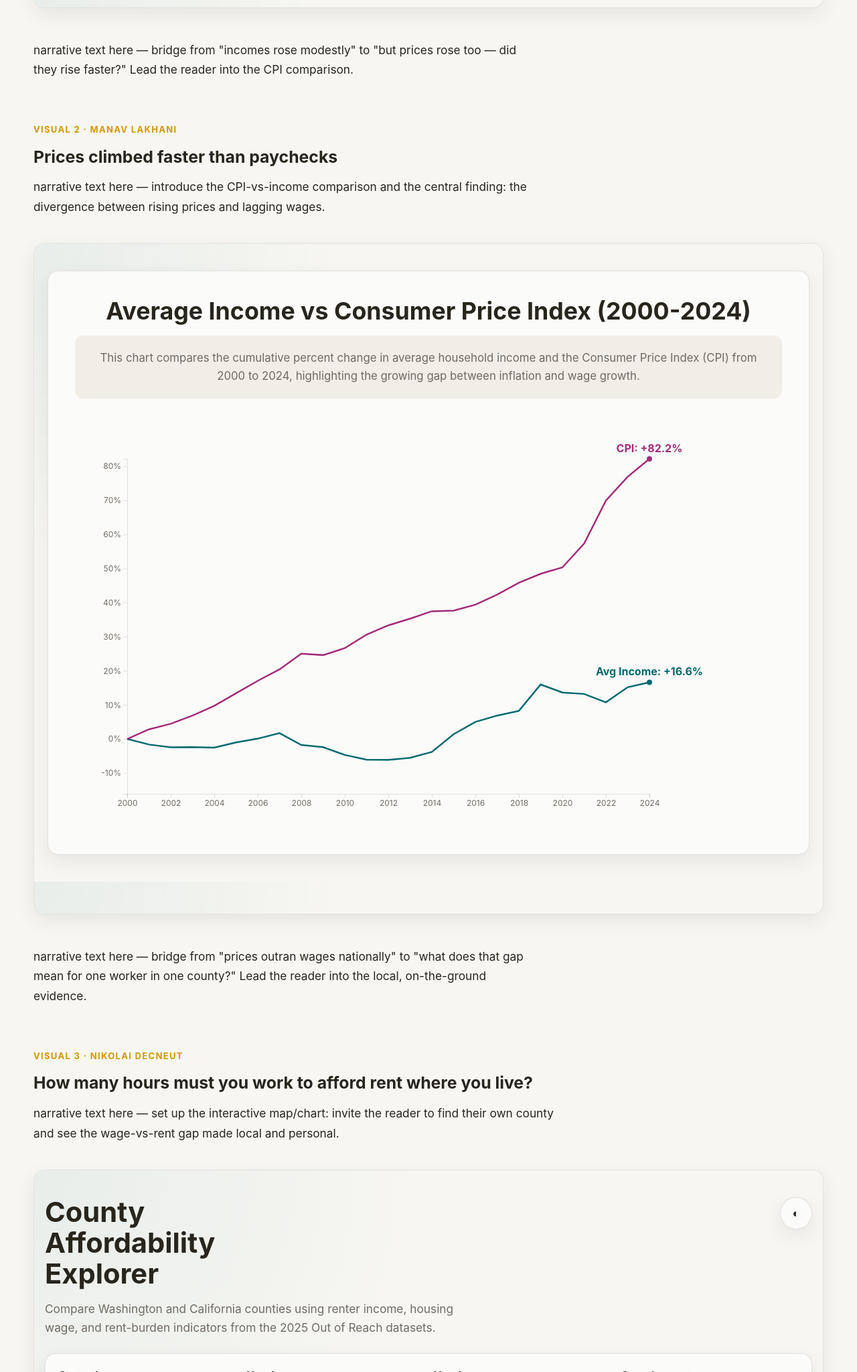
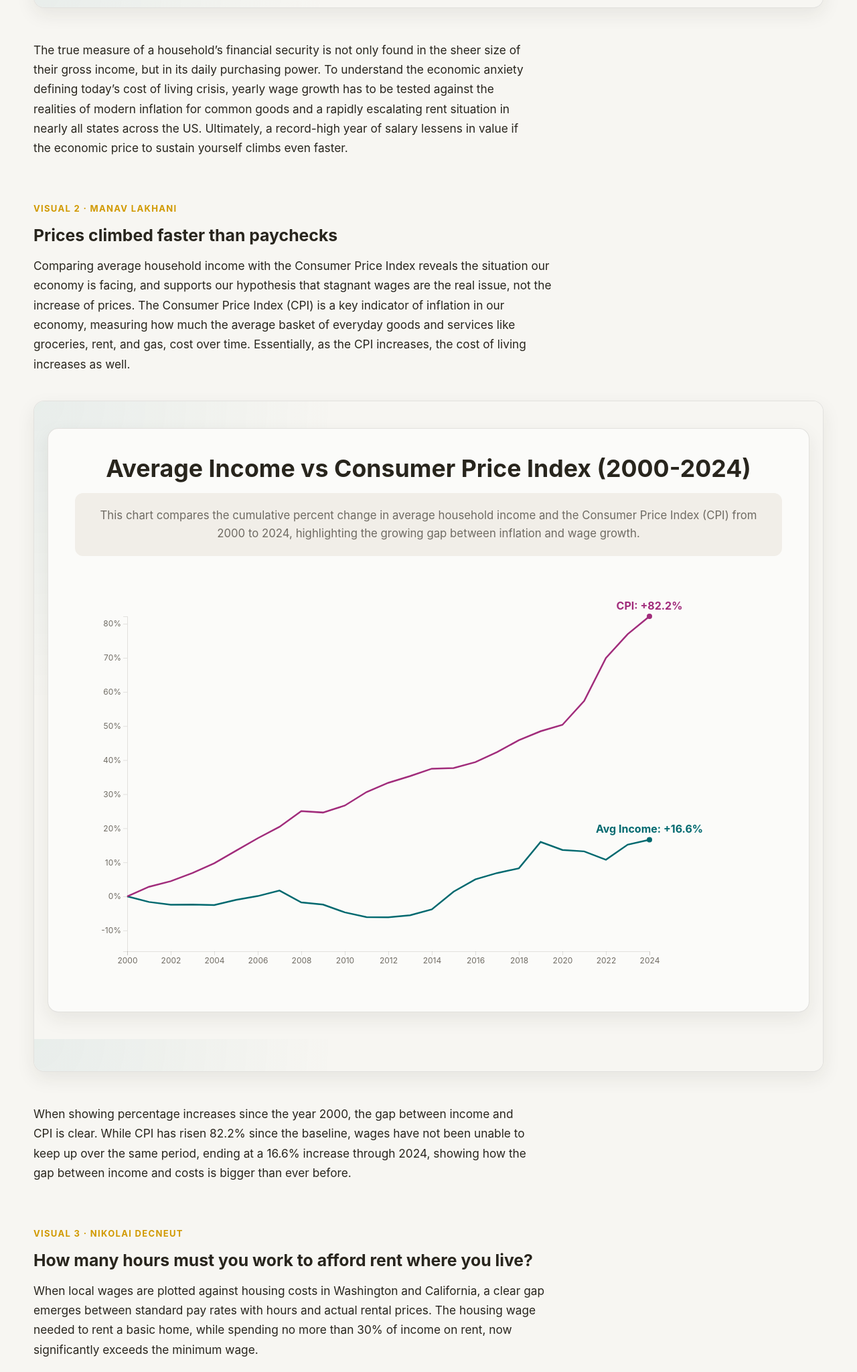
Before and after one commit to NikolaiDecneut/Public-Data-Project-2, a plain HTML site: page docs/index.html in a window 1280 px wide. Shown: the part 2348-4396 px from the top of the page at 67% size. Drawn offline with nearby package versions, Linux system fonts and the light colour scheme; a web font is replaced by a local one.

Commit message:
Revise narratives on income, inflation, and affordability
Updated narrative sections to provide detailed insights on financial security, inflation, and affordability issues faced by households. Enhanced clarity on the relationship between income growth and living costs.

```diff
--- a/docs/index.html
+++ b/docs/index.html
@@ -89,8 +89,11 @@
     <section class="prose" aria-label="Transition">
       <p>
         <!-- NARRATIVE bridging income → CPI -->
-        narrative text here — bridge from "incomes rose modestly" to "but prices rose
-        too — did they rise faster?" Lead the reader into the CPI comparison.
+       The true measure of a household’s financial security is not only found in the sheer size of their gross income,
+        but in its daily purchasing power. To understand the economic anxiety defining today’s cost of living crisis,
+        yearly wage growth has to be tested against the realities of modern inflation for common goods and a rapidly
+        escalating rent situation in nearly all states across the US. Ultimately, a record-high year of salary
+        lessens in value if the economic price to sustain yourself climbs even faster.
       </p>
     </section>
 
@@ -101,8 +104,11 @@
         <h2 class="section-heading">Prices climbed faster than paychecks</h2>
         <p>
           <!-- NARRATIVE before Manav's visual -->
-          narrative text here — introduce the CPI-vs-income comparison and the central
-          finding: the divergence between rising prices and lagging wages.
+          Comparing average household income with the Consumer Price Index reveals the situation our economy is facing,
+          and supports our hypothesis that stagnant wages are the real issue, not the increase of prices. The Consumer
+          Price Index (CPI) is a key indicator of inflation in our economy, measuring how much the average basket of
+          everyday goods and services like groceries, rent, and gas, cost over time. Essentially, as the CPI
+          increases, the cost of living increases as well.
         </p>
       </div>
 
@@ -121,9 +127,9 @@
     <section class="prose" aria-label="Transition">
       <p>
         <!-- NARRATIVE bridging CPI → affordability -->
-        narrative text here — bridge from "prices outran wages nationally" to "what does
-        that gap mean for one worker in one county?" Lead the reader into the local,
-        on-the-ground evidence.
+        When showing percentage increases since the year 2000, the gap between income and CPI is clear. While CPI
+        has risen 82.2% since the baseline, wages have not been unable to keep up over the same period, ending
+        at a 16.6% increase through 2024, showing how the gap between income and costs is bigger than ever before.
       </p>
     </section>
 
@@ -134,8 +140,9 @@
         <h2 class="section-heading">How many hours must you work to afford rent where you live?</h2>
         <p>
           <!-- NARRATIVE before the affordability visual -->
-          narrative text here — set up the interactive map/chart: invite the reader to
-          find their own county and see the wage-vs-rent gap made local and personal.
+          When local wages are plotted against housing costs in Washington and California, a clear gap emerges
+          between standard pay rates with hours and actual rental prices. The housing wage needed to rent a basic
+          home, while spending no more than 30% of income on rent, now significantly exceeds the minimum wage.
         </p>
       </div>
 
@@ -154,7 +161,12 @@
     <section class="prose" aria-label="Transition">
       <p>
         <!-- NARRATIVE after the affordability visual -->
-        narrative text here — tie the three findings together before the conclusion.
+        In Washington, affording a typical two-bedroom apartment requires an hourly wage of $34.47. At the state
+        minimum wage, a person would need to work roughly 99 hours per week to meet this standard. In California,
+        this requirement rises to nearly $50 an hour which is the equivalent of working nearly three full-time minimum
+        wage jobs. Whether looking at urban centers or rural counties, the data shows a consistent trend that income
+        necessary to afford standard housing has outpaced what many full-time workers earn. There is a clear
+        disconnect between localized pay and local living expenses.
       </p>
     </section>
 
@@ -163,8 +175,13 @@
       <h2 class="section-heading">Conclusion</h2>
       <p>
         <!-- CONCLUSION TEXT -->
-        narrative text here — close the story. Restate the answer to the opening
-        question and what it means for a public reader.
+        Our findings all point to the same conclusion: the affordability crisis facing Americans today is not simply a
+        story of prices going up — it is a story of wages being unable or unwilling to follow. Taken together, the
+        three visuals show a coherent story where nominal income growth, skyrocketing prices, and impossible to afford
+        housing have made this one of the worst economies to live in. Rising costs are a normal part of any economy.
+        What is not normal is when the paychecks meant to afford those costs fall further behind, making your money
+        less valuable year after year. Until wages grow at a pace that keeps up with the true cost of living,
+        millions of Americans will continue to work full time and still come up short.
       </p>
     </section>
 
```
